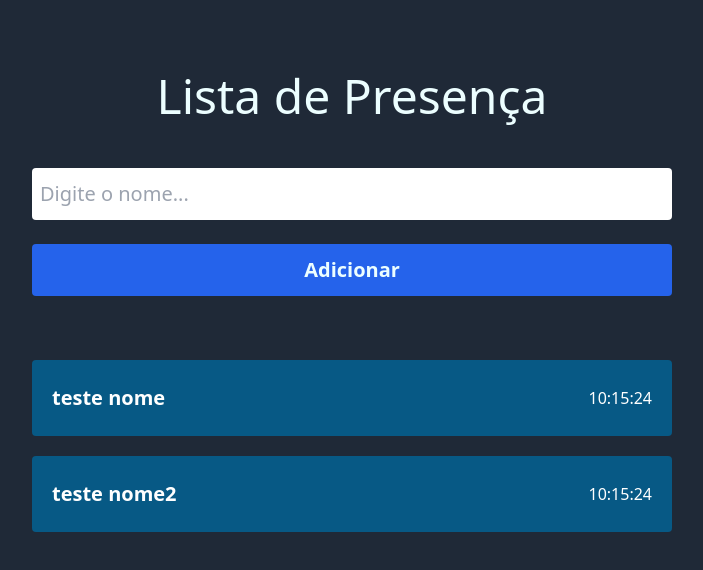
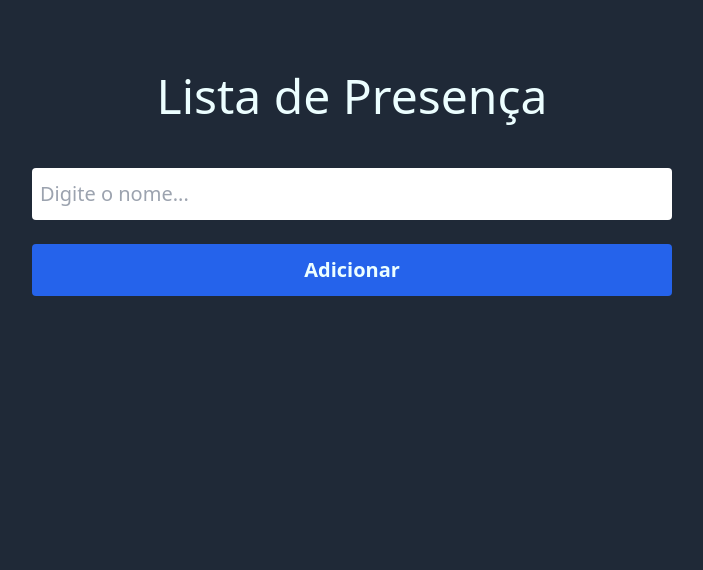
Before and after one commit to FelipeFerreiraSS/fundamentos-do-react-js, a React (Vite) app: page / in a window 1280 px wide. Shown: the top 570 px of the page, without its empty margins (288-991 px from the left). Built offline with nearby package versions, Linux system fonts and the light colour scheme.

Commit message:
Estado e Imutabilidade

```diff
--- a/src/pages/Home.jsx
+++ b/src/pages/Home.jsx
@@ -1,6 +1,23 @@
+import { useState } from "react"
 import { Card } from "../components/Card"
 
 function Home() {
+
+  const [studentName, setStudentName] = useState()
+  const [students, setStudents] = useState([])
+
+  function handleAddStudent() {
+    const newStudent = {
+      name: studentName,
+      time: new Date().toLocaleTimeString("pt-br", {
+        hour: '2-digit',
+        minute: '2-digit',
+        second: '2-digit',
+      })
+    }
+
+    setStudents(prevState => [...prevState, newStudent])
+  }
 
   return (
     <main className="flex min-h-screen justify-center overflow-hidden bg-gray-800 py-6 sm:py-12 ">
@@ -12,16 +29,19 @@
           className="w-3/4 sm:w-2/3 lg:w-1/2 border-none rounded mt-6 mb-6 py-3 px-2 text-xl focus:outline-none"
           type="text"
           placeholder="Digite o nome..."
+          onChange={e => setStudentName(e.target.value)}
           />
         <button
           className="bg-blue-600 w-3/4 sm:w-2/3 lg:w-1/2 py-3 text-xl font-bold text-cyan-50 mb-16 rounded"
           type="button"
+          onClick={handleAddStudent}
         >
           Adicionar
         </button>
 
-        <Card name="teste nome" time="10:15:24"/>
-        <Card name="teste nome2" time="10:15:24"/>
+        {students.map(student => (
+          <Card key={student.time} name={student.name} time={student.time}/>
+        ))}
       </div>
     </main>
   )
```
